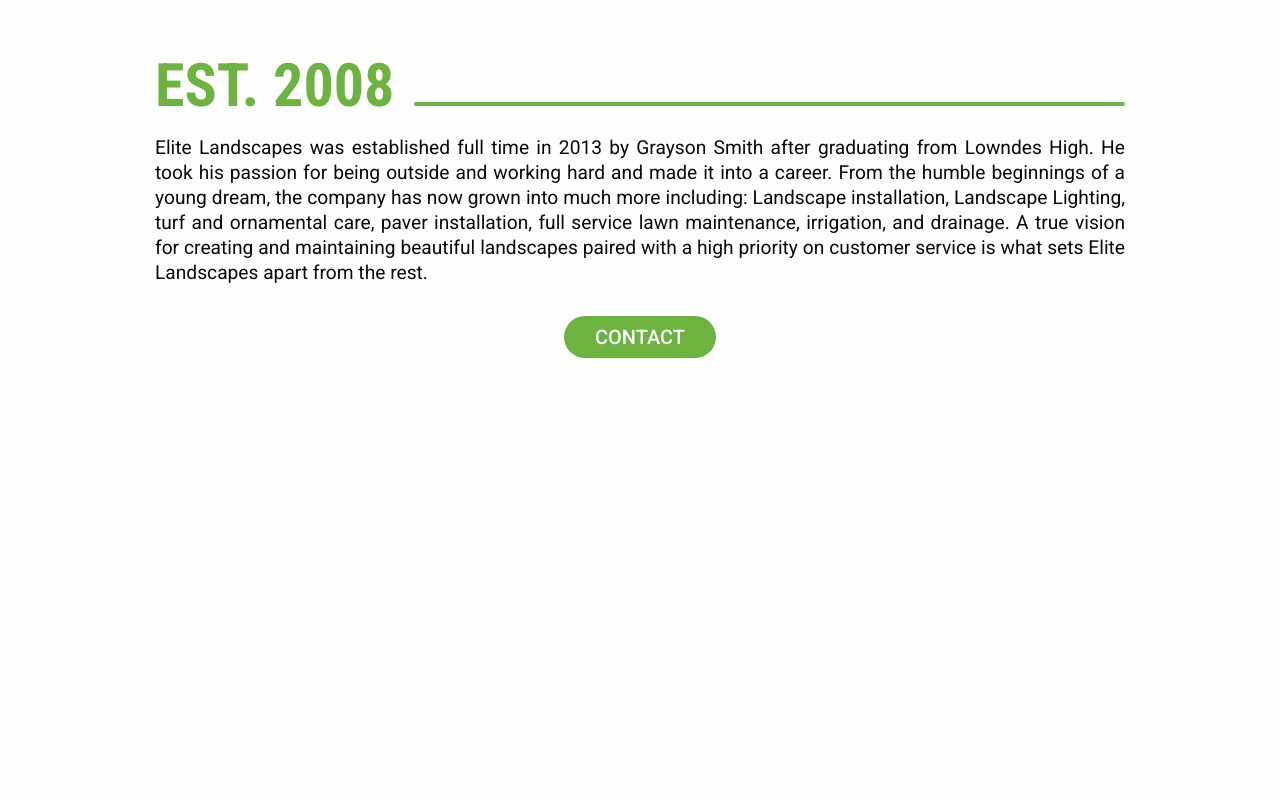
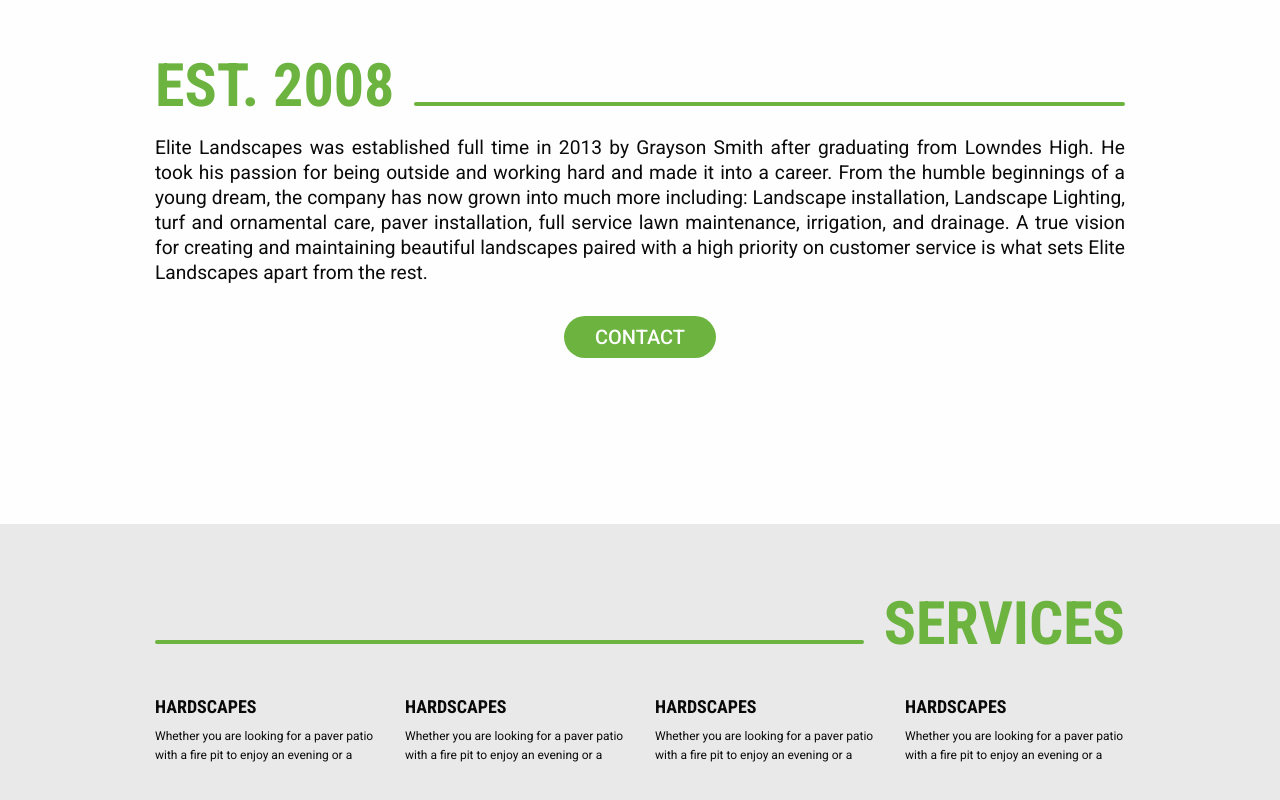
Before and after one commit to nicmaxcarter/Elite-Landscapes-Redesign, a plain HTML site: page src/index.html in a window 1280 px wide. Shown: the part 804-1604 px from the top of the page. Before the commit the page ends 1328 px from the top, so only its background shows below. Drawn offline with Linux system fonts and the light colour scheme.

Commit message:
working on the services section

```diff
--- a/src/css/app.css
+++ b/src/css/app.css
@@ -5,6 +5,7 @@
 --lt-green: #6CB33F;
 --lt-green-hover: rgb(85, 144, 48);
 --dk-green: #004711;
+--lt-gry: #E9E9E9;
 }
 
 .hide {
@@ -55,7 +56,7 @@ body {
   background: #ffffff;
 }
 
-#hero-container {
+#hero-section {
   height: 90vh;
   background: #ffffff;
   max-height: 1200px;
@@ -155,11 +156,11 @@ body {
   border-top: 16px solid #ffffff;
 }
 
-#about-container {
+#about-section {
   padding: 150px 30px;
 }
 
-#about-grid {
+.grid-container {
   max-width: 1000px;
 }
 
@@ -181,6 +182,10 @@ body {
   padding: 0px;
   margin: 0px 20px 0px 0px;
   color: var(--lt-green);
+  text-transform: uppercase;
+}
+.section-heading.left{
+  margin: 0px 0px 0px 20px;
 }
 
 .green-underline {
@@ -216,6 +221,35 @@ body {
   font-size: 20px;
   font-weight: 500;
   padding: 10px 30px;
+}
+
+#services-section {
+  background: var(--lt-gry);
+  min-height: 650px;
+  padding: 80px 0px;
+}
+
+.service-title{
+  font-family: 'Roboto Condensed', sans-serif;
+  text-transform: uppercase;
+  font-size: 18px;
+  font-weight: 700;
+}
+
+p.service {
+  font-family: 'Roboto', sans-serif;
+  font-size: 12px;
+}
+
+p.service.expand {
+  display: none;
+}
+
+.grow { transition: all .2s ease-in-out; cursor: default; }
+.grow:hover { transform: scale(1.1); }
+
+#services-container {
+  margin-top: 50px;
 }
 
 /* Small only */
--- a/src/index.html
+++ b/src/index.html
@@ -17,7 +17,7 @@
     <div id="main"> -->
 
   <!--=============== HERO ===============-->
-  <section id="hero-container" >
+  <section id="hero-section" >
     <div id="hero" class="tb1">
 
       <!--========== LOGO ==========-->
@@ -60,7 +60,7 @@
 
 
   <!--=============== ABOUT ===============-->
-  <section id="about-container">
+  <section id="about-section">
     <div id="about-grid" class="grid-container">
 
         <div id="about-heading-container" class="grid-x heading-container">
@@ -86,6 +86,56 @@
 
   </section>
   <!--=============== ABOUT ===============-->
+
+
+  <!--=============== SERVICES ===============-->
+  <section id="services-section">
+    <div id="services-grid" class="grid-container">
+
+        <div id="services-heading-container" class="grid-x heading-container">
+
+          <div class="cell green-underline"></div>
+          <h1 id="services-heading" class="section-heading left">Services</h1>
+
+
+        </div>
+
+        <div id="services-container" class="grid-x grid-margin-x">
+          <div class="cell small-12 large-3" >
+            <div class="service-container grow">
+              <h3 class="service-title">Hardscapes</h3>
+              <p class="service">Whether you are looking for a paver patio with a fire pit to enjoy an evening or a</p>
+              <p class="service expand">Whether you are looking for a paver patio with a fire pit to enjoy an evening or a retaining wall to correct an erosion issue we can help. </p>
+            </div>
+          </div>
+          <div class="cell small-12 large-3" >
+            <div class="service-container grow">
+              <h3 class="service-title">Hardscapes</h3>
+              <p class="service">Whether you are looking for a paver patio with a fire pit to enjoy an evening or a</p>
+              <p class="service expand">Whether you are looking for a paver patio with a fire pit to enjoy an evening or a retaining wall to correct an erosion issue we can help. </p>
+            </div>
+          </div>
+          <div class="cell small-12 large-3" >
+            <div class="service-container grow">
+              <h3 class="service-title">Hardscapes</h3>
+              <p class="service">Whether you are looking for a paver patio with a fire pit to enjoy an evening or a</p>
+              <p class="service expand">Whether you are looking for a paver patio with a fire pit to enjoy an evening or a retaining wall to correct an erosion issue we can help. </p>
+            </div>
+          </div>
+          <div class="cell small-12 large-3" >
+            <div class="service-container grow">
+              <h3 class="service-title">Hardscapes</h3>
+              <p class="service">Whether you are looking for a paver patio with a fire pit to enjoy an evening or a</p>
+              <p class="service expand">Whether you are looking for a paver patio with a fire pit to enjoy an evening or a retaining wall to correct an erosion issue we can help. </p>
+            </div>
+          </div>
+        </div>
+
+
+    </div>
+
+  </section>
+  <!--=============== SERVICES ===============-->
   <!-- </div>
   </div> -->
 
```
